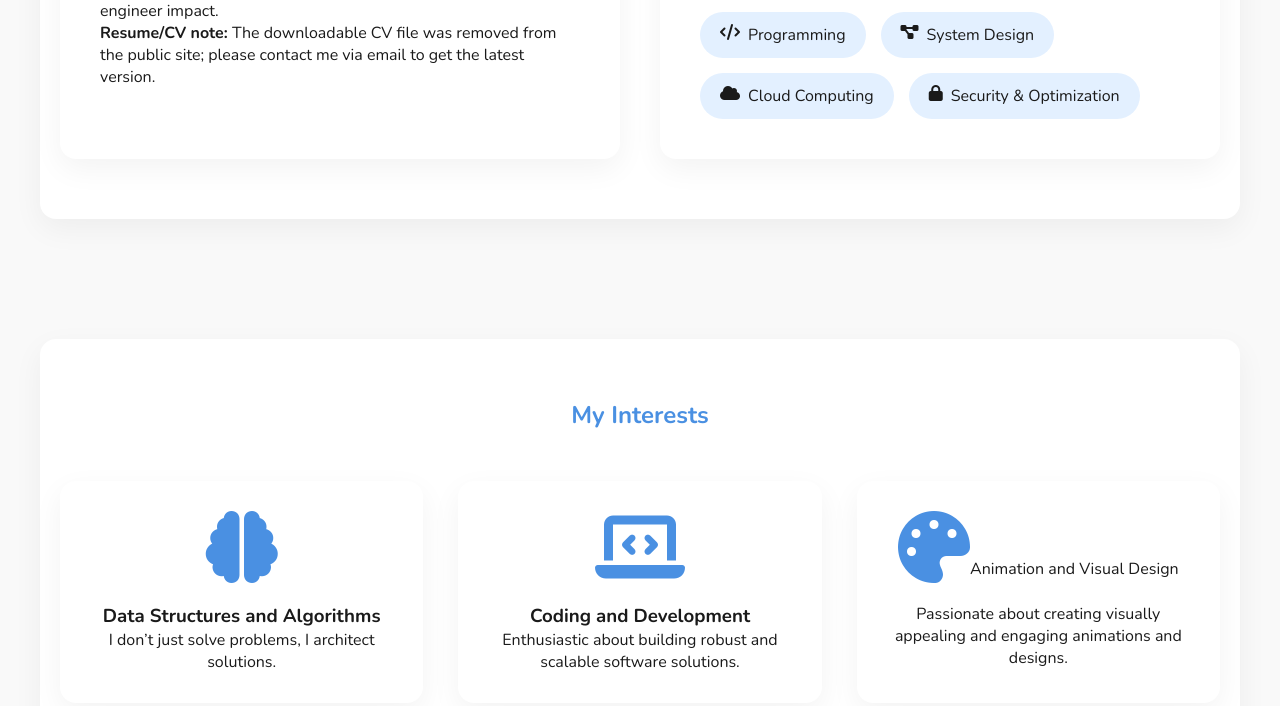
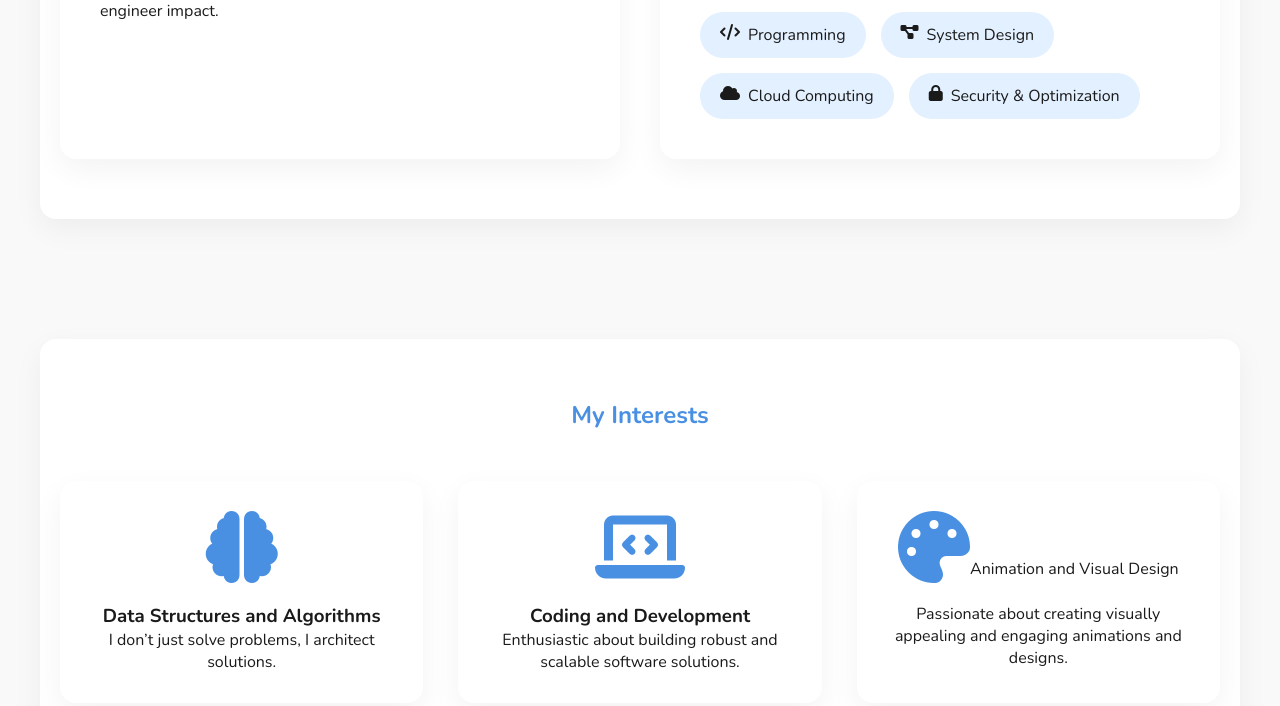
Before and after one commit to faizan07-prog/new-project, a website: page index.html in a window 1280 px wide. Shown: the part 1037-1743 px from the top of the page. Drawn offline with nearby package versions, Linux system fonts and the light colour scheme.

Commit message:
New changes

```diff
--- a/index.html
+++ b/index.html
@@ -52,11 +52,6 @@
           scalable, efficient, and maintainable applications, turning complex
           challenges into elegant solutions. Passionate about bridging ideas and
           implementation, I don’t just code, I engineer impact.
-        </p>
-        <p>
-          <strong>Resume/CV note:</strong> The downloadable CV file was removed
-          from the public site; please contact me via email to get the latest
-          version.
         </p>
       </div>
 
```
